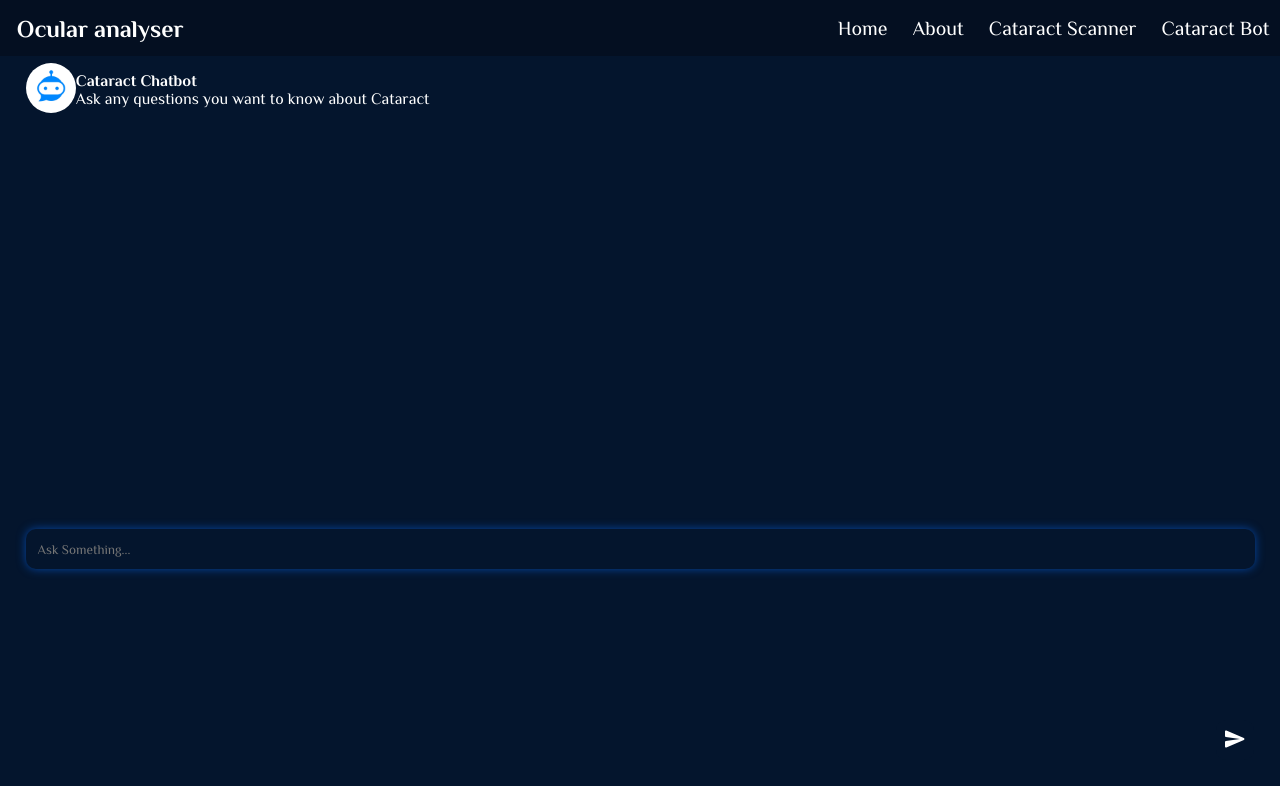
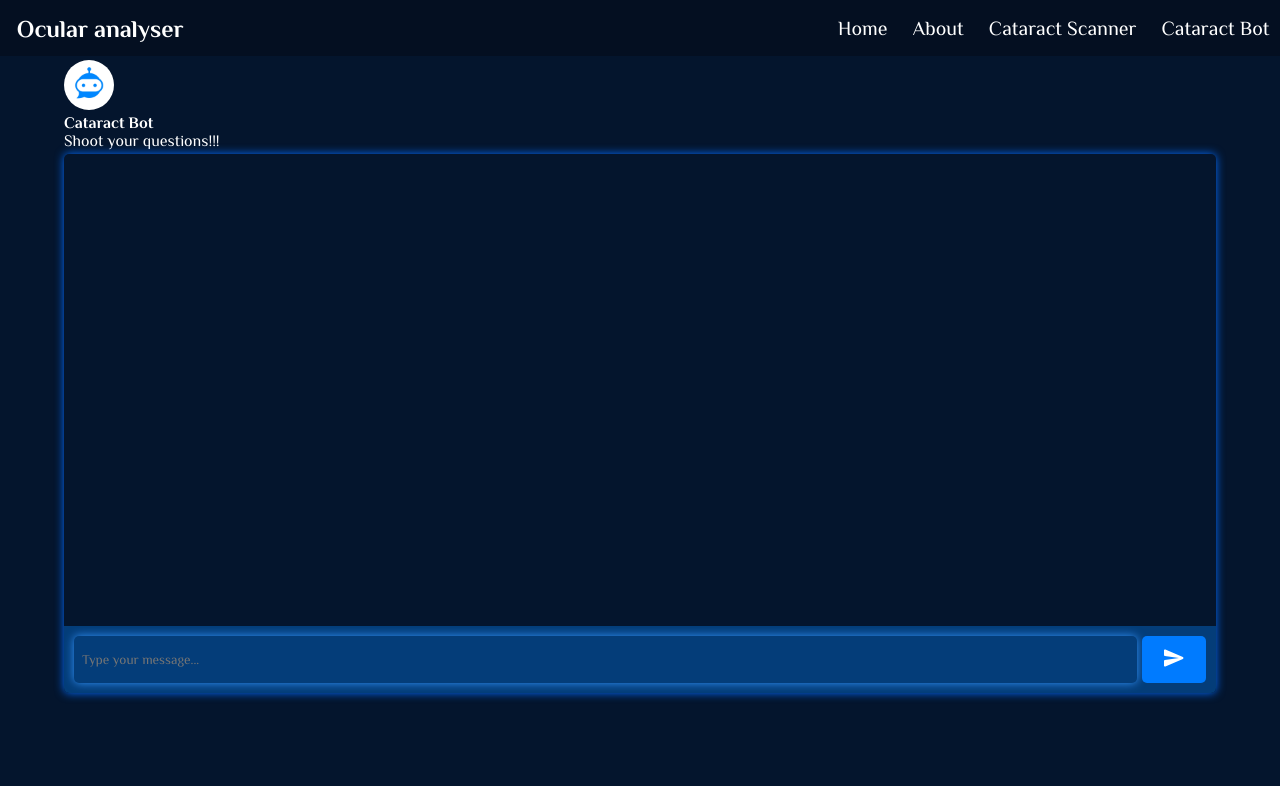
Before and after one commit to akkhileshrp/mini-project-2, a React (Vite) app in the folder client/: page /cataract-bot in a window 1280 px wide. Shown: the top 786 px of the page. Built offline with nearby package versions, Linux system fonts and the light colour scheme.

Commit message:
Cataract bot styling completed

```diff
--- a/client/src/components/CataractBot.jsx
+++ b/client/src/components/CataractBot.jsx
@@ -8,18 +8,21 @@ export default function CataractBot() {
     return (
         <>
             <Navbar />
-            <div className="chatbot-container">
-                <img src={ChatbotLogo} alt="chatbot-logo" className="chatbot-logo" />
-                <div className="chatbot-logo-section">
-                    <h4>Cataract Chatbot</h4>
-                    <p>Ask any questions you want to know about Cataract</p>
+            <div className="chat-logo">
+                <img src={ChatbotLogo} alt="logo" className="chat" />
+                <div className="chat-desc">
+                    <h4>Cataract Bot</h4>
+                    <p>Shoot your questions!!!</p>
                 </div>
-                <div className="chatbot-prompt-section">
-                    <input type="text" placeholder="Ask Something..." className="chatbot-prompt" />
-                    <button>
+            </div>
+            <div className="chat-container">
+                <div className="chat-messages"></div>
+                <form className="chat-form">
+                    <input type="text" name="message" placeholder="Type your message..." />
+                    <button type="submit">
                         <SendRoundedIcon />
                     </button>
-                </div>
+                </form>
             </div>
         </>
     );
--- a/client/src/styles/CataractBot.css
+++ b/client/src/styles/CataractBot.css
@@ -1,75 +1,106 @@
-.chatbot-container {
-    margin-left: 2%;
+.chat-container {
+    margin: 50px auto;
+    box-shadow: 0px 0px 10px 0px #036cff;
+    border-radius: 5px;
+    overflow: hidden;
+    margin-top: 5%;
+    width: 90%;
 }
 
-.chatbot-logo {
+.chat-messages {
+    height: 59vh;
+    overflow-y: auto;
+    width: 100%;
+}
+
+.message {
+    padding: 8px 12px;
+    margin-bottom: 5px;
+    border-radius: 5px;
+}
+
+.user {
+    background-color: #007bff;
+    color: white;
+    align-self: flex-end;
+}
+
+.bot {
+    background-color: #043d79;
+    color: #fff;
+}
+
+.chat-form {
+    display: flex;
+    padding: 10px;
+    background-color: #043d79;
+}
+
+.chat-form input {
+    flex: 1;
+    padding: 8px;
+    border-radius: 5px;
+    background-color: #043d79;
+    margin-right: 5px;
+    border: none;
+    outline: none;
+    color: white;
+    box-shadow: 0px 0px 10px 0px #3293fa;
+    font-family: "Philosopher", sans-serif;
+    transition: 0.5s ease-in-out;
+}
+
+.chat-form input:focus {
+    box-shadow: 0px 0px 10px 0px #007bff;
+}
+
+.chat-form button {
+    padding: 10px 20px;
+    border: none;
+    border-radius: 5px;
+    background-color: #007bff;
+    color: white;
+    cursor: pointer;
+}
+
+.chat-form button:hover {
+    background-color: #0056b3;
+    transition: 0.5s ease-in-out;
+}
+
+.chat-logo {
+   position: relative;
+   left: 5%;
+   top: 60px;
+   z-index: -3000;
+}
+
+.chat {
     height: 50px;
     width: 50px;
-    margin-top: 5%;
     border-radius: 50%;
 }
 
-.chatbot-logo-section {
-    position: relative;
-    left: 4%;
-    bottom: 44.5px;
+@media (max-width: 768px) {
+    .chat-container {
+        margin-top: 10%;
+        width: 80%;
+    }
 }
 
-.chatbot-prompt-section {
-    margin-top: 30%;
+@media (max-width: 886px) {
+    .chat-container {
+        margin-top: 15%;
+    }
 }
 
-.chatbot-prompt {
-    height: 40px;
-    width: 98%;
-    text-indent: 12px;
-    border-radius: 10px;
-    outline: none;
-    border: none;
-    background-color: #04152d;
-    box-shadow: 0px 0px 10px 0px #0546a2;
-    transition: 0.3s ease-in-out;
-    color: white;
-    font-family: "Philosopher", sans-serif;
-}
-
-.chatbot-prompt:focus {
-    box-shadow: 0px 0px 10px 0px #006aff;
-}
-
-.chatbot-prompt-section button {
-    position: absolute;
-    right: 2%;
-    bottom: 40px;
-    height: 40px;
-    width: 3%;
-    border-radius: 10px;
-    border: none;
-    background-color: #04152d;
-    color: white;
-}
-
-@media (max-width: 768px) {
-    .chatbot-container {
-        margin-top: 15%;
+@media (max-width: 576px) {
+    .chat-container {
+        margin-top: 18%;
+        width: 90%;
     }
 
-    .chatbot-logo-section {
-        left: 15%;
-    }
-
-    .chatbot-logo-section p {
-        font-size: 14px;
-    }
-
-    .chatbot-prompt {
-        margin-top: 80%;
-        height: 43px;
-    }
-
-    .chatbot-prompt-section button {
-        right: 6%;
-        width: 5%;
-        bottom: 35px;
+    .chat-messages {
+        height: 63vh;
     }
 }
```
